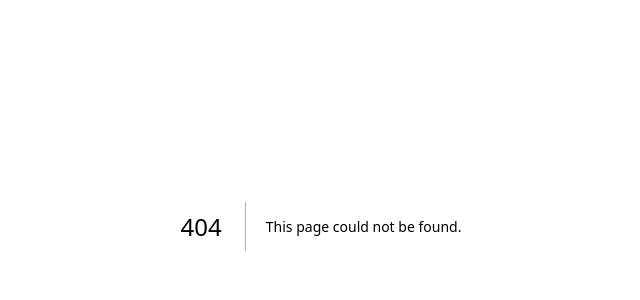
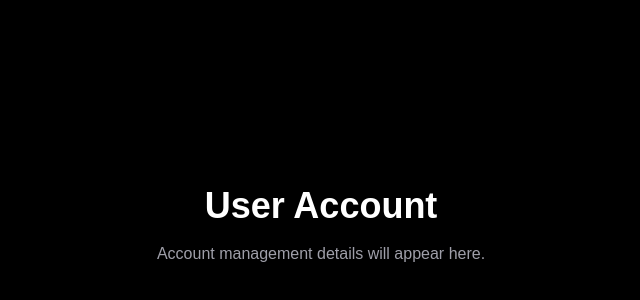
Before and after one commit to Projectextreme/SEMAPHORE_FRONTEND_2026_CLONE, a Next.js app: page /user/account in a window 1280 px wide. Before the commit this address had no page. Shown: the part 174-474 px from the top of the page, without its empty margins (319-959 px from the left). Built offline with nearby package versions, Linux system fonts and the light colour scheme.

Commit message:
Feat : two routes created /user/account and /user/register

```diff
--- /dev/null
+++ b/app/user/account/page.jsx
@@ -0,0 +1,8 @@
+export default function UserAccountPage() {
+  return (
+    <div className="min-h-screen bg-black text-white p-8 flex flex-col items-center justify-center">
+      <h1 className="text-4xl font-bold mb-4">User Account</h1>
+      <p className="text-zinc-400">Account management details will appear here.</p>
+    </div>
+  );
+}
--- /dev/null
+++ b/app/user/register/page.jsx
@@ -0,0 +1,8 @@
+export default function UserRegisterPage() {
+  return (
+    <div className="min-h-screen bg-black text-white p-8 flex flex-col items-center justify-center">
+      <h1 className="text-4xl font-bold mb-4">User Registration</h1>
+      <p className="text-zinc-400">Registration form will appear here.</p>
+    </div>
+  );
+}
```
